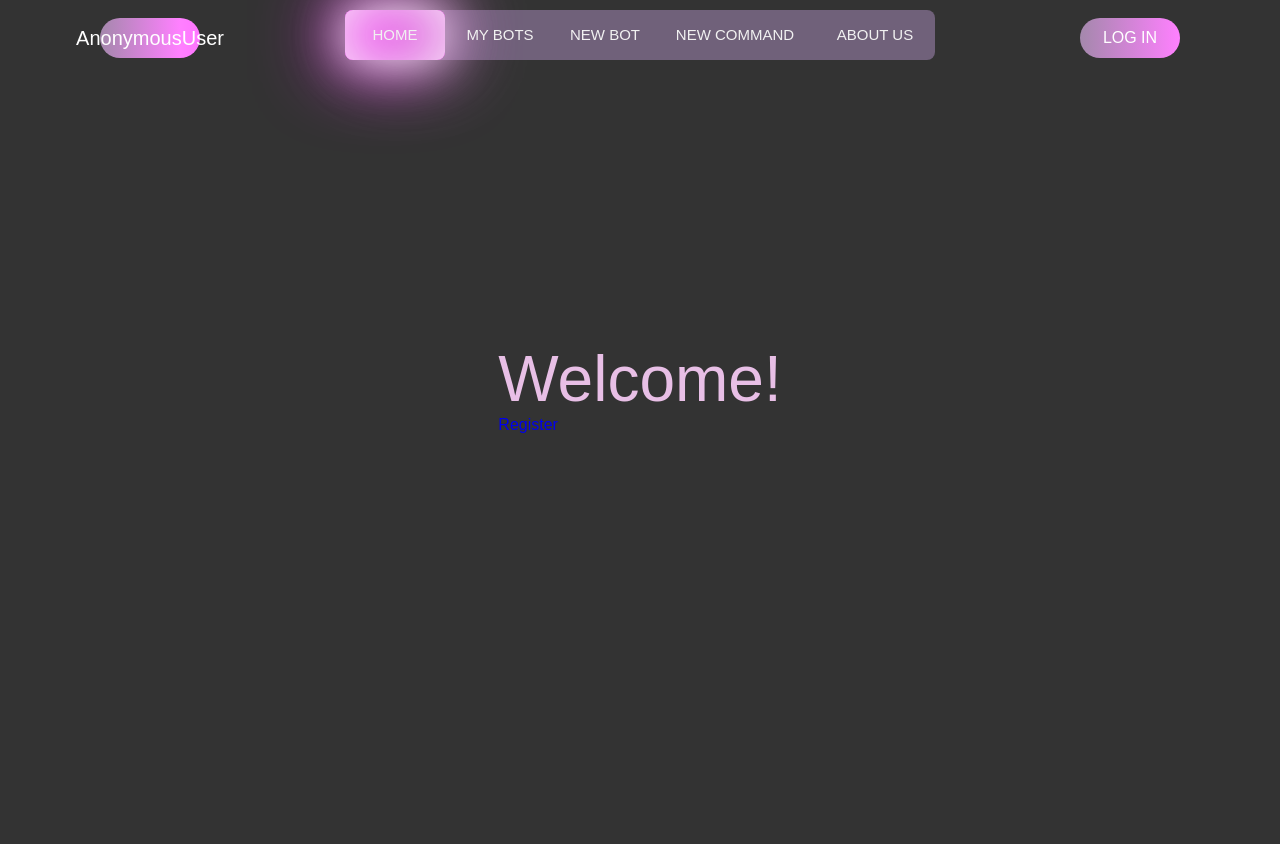
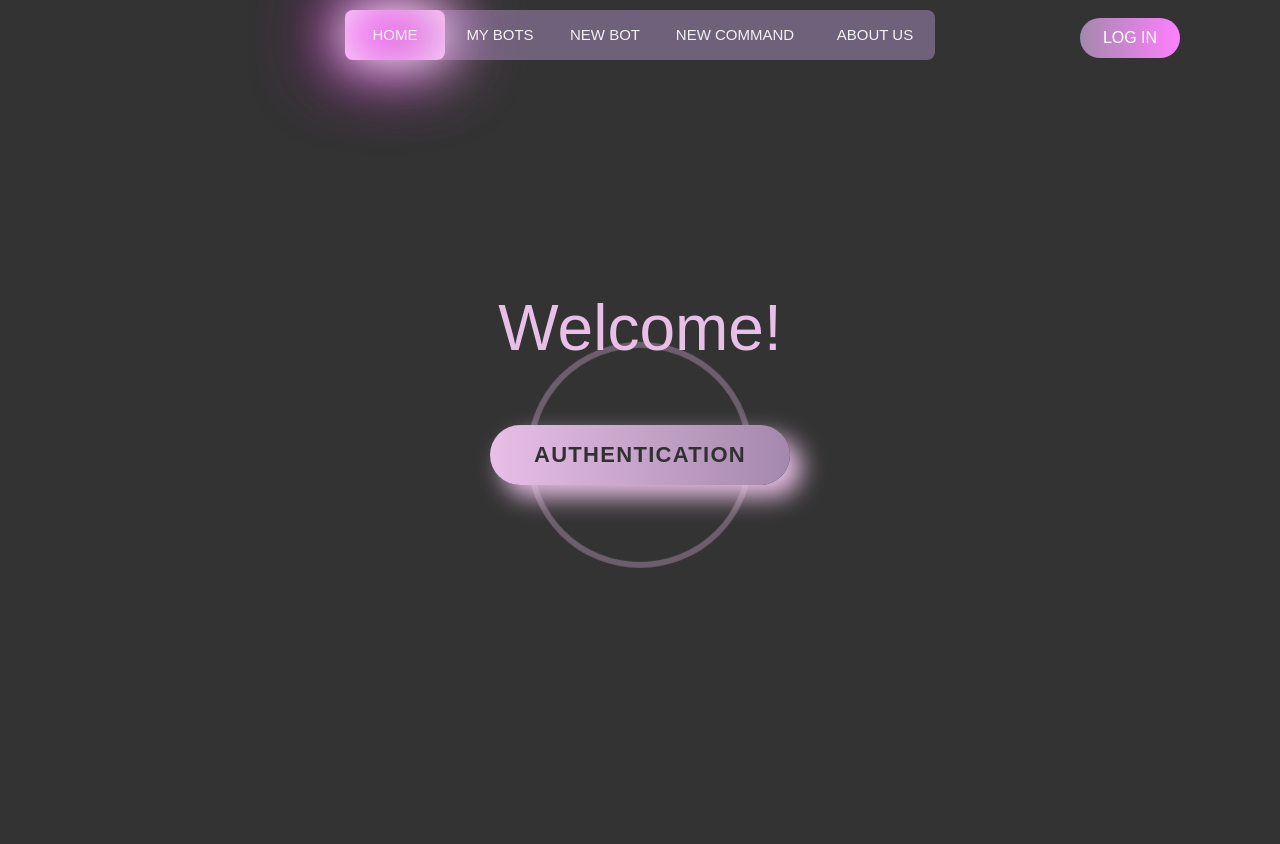
Before and after one commit to IHateModernity/bot-constructor, a Django app: page / in a window 1280 px wide. Before the commit the page ends 433 px from the top, so only its background shows below. Run offline with Django 4.2, Linux system fonts and the light colour scheme.

Commit message:
Home page template bugfix

```diff
--- a/bot_constructor/constructor/templates/constructor/bot_edit.html
+++ b/bot_constructor/constructor/templates/constructor/bot_edit.html
@@ -45,7 +45,7 @@
                     {% empty %}
                         <h3>Bot has no commands.</h3>
                         <br>
-                        <a href=""><input class="sub" type="submit" value="Create new"></a>
+                        <a href="{% url 'bot-add-command' %}"><input class="sub" type="submit" value="Create new"></a>
                     {% endfor %}
                 </div>
             </div>
--- a/bot_constructor/main/static/main/css/base.css
+++ b/bot_constructor/main/static/main/css/base.css
@@ -167,6 +167,12 @@ header {
   10px 0 80px rgb(140, 140, 140);
 }
 
+.left {
+  width: 300px;
+  display: flex;
+  justify-content: center;
+  align-items: center;
+}
 
 .fake {
   width: 300px;
--- a/bot_constructor/main/templates/main/base.html
+++ b/bot_constructor/main/templates/main/base.html
@@ -13,9 +13,16 @@
 </head>
 <body>
   <header>
-    <span class="fake">
-      <p class="nickname">{{user}}</p>
-    </span>
+    {% if request.user.is_authenticated %}
+      <span class="fake">
+
+        <p class="nickname">{{user}}</p>
+      </span>
+    {% else %}
+      <span class="left">
+      </span>
+    {% endif %}
+
     <div class="header">
       <a class="btn-home header-button" href="{% url 'home' %}">Home</a>
       <a class="btn-addcommand header-button" href="{% url 'bots' %}">My bots</a>
--- a/bot_constructor/main/templates/main/index.html
+++ b/bot_constructor/main/templates/main/index.html
@@ -27,11 +27,9 @@
                   </div>
             {% else %}
                   <div class="title"><h1>Welcome!</h1></div>
-
-                  <div class="buttons">
-                    <a id="register" href="{% url 'authentication' %}" class="btn" onclick="registerForm()">Register</a>
-                  </div>
-
+                  <div class="wrap">
+                    <a href="{% url 'authentication' %}"><button class="button create-btn">Authentication</button></a>
+                </div>
             {% endif %}
 
 
```
Also changed, not shown: bot_constructor/db.sqlite3.
